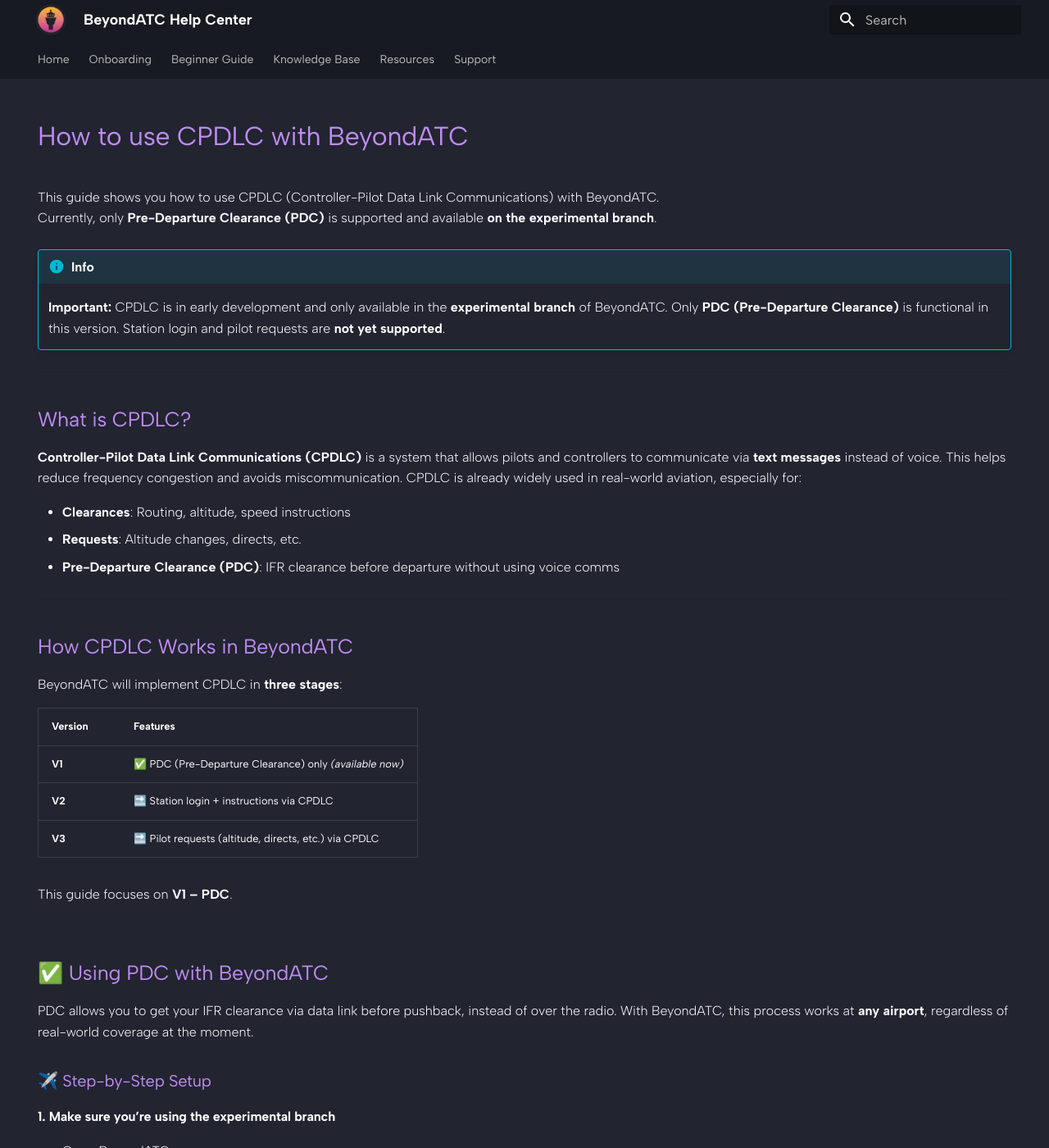
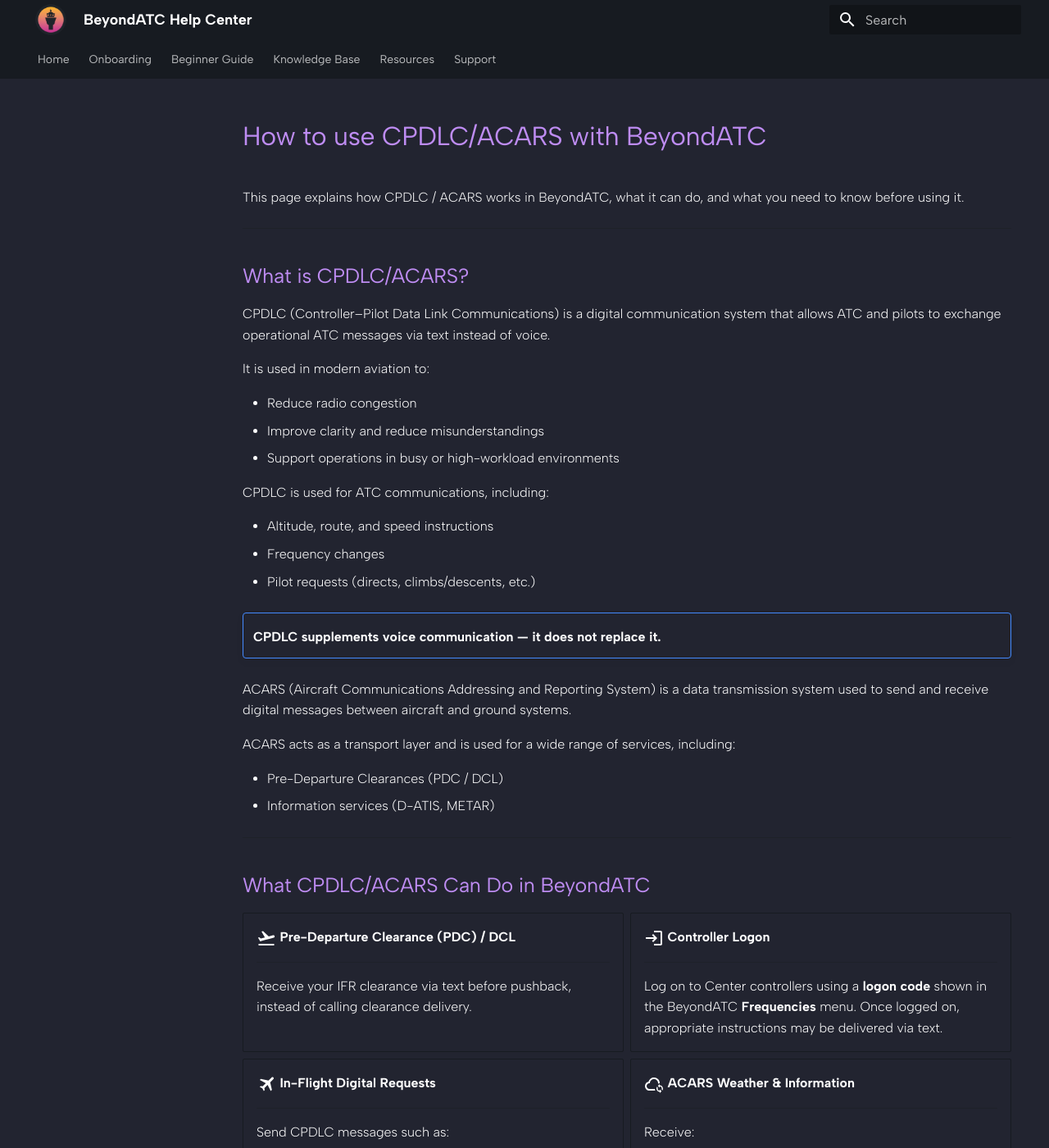
Before and after one commit to BeyondATC/BeyondATC_Wiki, an MkDocs documentation site: the page built from docs/knowledge-base/cpdlc.md, in a window 1280 px wide and 1400 px high. Shown: the whole window at 82% size. Built offline with MkDocs 1.6.1 and Material for MkDocs 9.7.7, drawn with Linux system fonts in a browser that asks for light colours; some of the changed text lies outside the part shown.

```diff
--- a/docs/knowledge-base/cpdlc.md
+++ b/docs/knowledge-base/cpdlc.md
@@ -1,123 +1,189 @@
 ---
-hide:
-  - navigation
-  - toc
-
 og_image: https://wiki.beyondatc.net/assets/cards/card-cpdlc.png
-og_description: Learn how to use CPDLC with BeyondATC's experimental feature.
-description: Learn how to use CPDLC with BeyondATC's experimental feature.
+og_description: Learn how to use CPDLC with BeyondATC.
+description: Learn how to use CPDLC with BeyondATC.
 ---
 
-# How to use CPDLC with BeyondATC
+# How to use CPDLC/ACARS with BeyondATC
 
-This guide shows you how to use CPDLC (Controller-Pilot Data Link Communications) with BeyondATC.
-Currently, only **Pre-Departure Clearance (PDC)** is supported and available **on the experimental branch**.
-
-!!! info
-    **Important:** CPDLC is in early development and only available in the **experimental branch** of BeyondATC. Only **PDC (Pre-Departure Clearance)** is functional in this version. Station login and pilot requests are **not yet supported**.
+This page explains how CPDLC / ACARS works in BeyondATC, what it can do, and what you need to know before using it.
 
 ---
 
-## What is CPDLC?
+## What is CPDLC/ACARS?
 
-**Controller-Pilot Data Link Communications (CPDLC)** is a system that allows pilots and controllers to communicate via **text messages** instead of voice. This helps reduce frequency congestion and avoids miscommunication. CPDLC is already widely used in real-world aviation, especially for:
+CPDLC (Controller–Pilot Data Link Communications) is a digital communication system that allows ATC and pilots to exchange operational ATC messages via text instead of voice.
 
-- **Clearances**: Routing, altitude, speed instructions
-- **Requests**: Altitude changes, directs, etc.
-- **Pre-Departure Clearance (PDC)**: IFR clearance before departure without using voice comms
+It is used in modern aviation to:
+
+- Reduce radio congestion
+- Improve clarity and reduce misunderstandings
+- Support operations in busy or high-workload environments
+
+CPDLC is used for ATC communications, including:
+
+- Altitude, route, and speed instructions
+- Frequency changes
+- Pilot requests (directs, climbs/descents, etc.)
+
+!!! note ""
+    **CPDLC supplements voice communication — it does not replace it.**
+
+ACARS (Aircraft Communications Addressing and Reporting System) is a data transmission system used to send and receive digital messages between aircraft and ground systems.
+
+ACARS acts as a transport layer and is used for a wide range of services, including:
+
+- Pre-Departure Clearances (PDC / DCL)
+- Information services (D-ATIS, METAR)
 
 ---
 
-## How CPDLC Works in BeyondATC
+## What CPDLC/ACARS Can Do in BeyondATC
 
-BeyondATC will implement CPDLC in **three stages**:
+<div class="grid cards" markdown>
 
-| Version | Features |
-|--------|----------|
-| **V1** | ✅ PDC (Pre-Departure Clearance) only *(available now)* |
-| **V2** | 🔜 Station login + instructions via CPDLC |
-| **V3** | 🔜 Pilot requests (altitude, directs, etc.) via CPDLC |
+-   :material-airplane-takeoff:{ .lg .middle } **Pre-Departure Clearance (PDC) / DCL**
 
-This guide focuses on **V1 – PDC**.
+    ---
+
+    Receive your IFR clearance via text before pushback, instead of calling clearance delivery.
+
+-   :material-login:{ .lg .middle } **Controller Logon**
+
+    ---
+
+    Log on to Center controllers using a **logon code** shown in the BeyondATC **Frequencies** menu. Once logged on, appropriate instructions may be delivered via text.
+
+-   :material-airplane:{ .lg .middle } **In-Flight Digital Requests**
+
+    ---
+
+    Send CPDLC messages such as:
+
+    - Altitude change requests
+    - Direct-to waypoint requests
+
+    ATC replies using CPDLC when appropriate.
+
+-   :material-cloud-sync-outline:{ .lg .middle } **ACARS Weather & Information**
+
+    ---
+
+    Receive:
+
+    - **D-ATIS**
+    - **METAR**
+
+</div>
 
 ---
 
-## ✅ Using PDC with BeyondATC
+## Important Notes and Limitations
 
-PDC allows you to get your IFR clearance via data link before pushback, instead of over the radio. With BeyondATC, this process works at **any airport**, regardless of real-world coverage at the moment.
+### Aircraft Must Support BeyondATC CPDLC/ACARS
 
-### ✈️ Step-by-Step Setup
+BeyondATC's CPDLC/ACARS system requires **aircraft developers** to implement support.
+It is **not** plug-and-play.
 
-#### 1. **Make sure you’re using the experimental branch**
+**Supported aircraft:**
 
-- Open BeyondATC
-- Look at the bottom-left corner. If it says **EA**, go to your account tab and **enable Experimental Branch**.
+Natively supported:
 
-#### 2. **Create your flight plan**
+- Fenix A319 / A320 / A321
+- FlyByWire A320
+- FSLabs A320 / A321
+- iniBuilds A340 / A350
+- Headwinds A330
+- Fly the Maddog X MD-82 / MD-83 / MD-88
 
-- Generate your flight as usual via **Simbrief**.
+Supported with an additional addon:
 
-#### 3. **Connect to BeyondATC**
+- Asobo Citation Longitude ([Garmin 3000/5000 CPDLC and Simbrief](https://flightsim.to/file/98506/garmin-3000-5000-cpdlc-and-simbrief))
+- Asobo Daher TBM9 ([Garmin 3000/5000 CPDLC and Simbrief](https://flightsim.to/file/98506/garmin-3000-5000-cpdlc-and-simbrief))
+- Liv2Air Cj3+ ([Garmin 3000/5000 CPDLC and Simbrief](https://flightsim.to/file/98506/garmin-3000-5000-cpdlc-and-simbrief))
+- Asobo Cirrus Vision Jet MSFS 2024 ([Garmin 3000/5000 CPDLC and Simbrief](https://flightsim.to/file/98506/garmin-3000-5000-cpdlc-and-simbrief))
 
-- Launch BeyondATC and connect as you normally would.
+*Please note that this list might not be exhaustive. Check your aircraft addon if BeyondATC is listed as a CPDLC/ACARS provider. Let us know if any addon is missing!*
 
-#### 4. **Enable BeyondATC CPDLC in your aircraft**
+If your aircraft does not list BeyondATC as a CPDLC/ACARS provider, CPDLC will **not work**.
 
-In your aircraft’s **ACARS settings**, choose **BeyondATC** as the CPDLC/ACARS provider.
+Aircraft developers can contact us to get all information about integrating BeyondATC in their aircraft systems on this email address:
+📧 **support@beyondatc.net**
 
-**Supported aircraft (as of now):**
+### ACARS Weather support is Early-Stage
 
-- Fenix Simulations A319 / A320 / A321
-- iniBuilds A350
-- Fly the Maddog X MD–82 / MD–83 / MD–88
-
-#### 5. **Set up your aircraft’s FMC/MCDU**
-
-Before sending the PDC request:
-
-- Your flight plan should be **loaded into the FMS/MCDU**
-- Make sure your **callsign** and **route** match your Simbrief flight
-
-#### 6. **Submit the PDC Request**
-
-In your aircraft’s CPDLC interface:
-
-- Go to the **PDC Request** page
-- Fill in:
-    - **Gate number**
-    - **ATIS ID** (e.g., "D", from ATIS info Delta)
-    - **Station** (ICAO code of departure airport, e.g., KJFK)
-- Send the request
-
-Then:
-
-- Wait for the **ATC response** (it may take a few seconds)
-- Once you receive your clearance, **read it carefully**
-- Send back **WILCO** to acknowledge
-- ATC will confirm you're **IFR cleared** – you're now ready to push and start!
+Developers need time to add support for D-ATIS and METAR retrieval via BeyondATC's ACARS system. Please wait until the aircraft developers have released the update to take advantage of this new feature.
 
 ---
 
-## Specific tutorials by aircraft
+## General Setup Flow (applies to all aircraft)
 
-### Fenix Simulation
+Each aircraft has its own menus, but the overall process is the same:
 
-<iframe width="560" height="315" src="https://www.youtube.com/embed/boZbAfJdq6A?si=UO3cmrDQ5HdDUFjg" title="YouTube video player" frameborder="0" allow="accelerometer; autoplay; clipboard-write; encrypted-media; gyroscope; picture-in-picture; web-share" referrerpolicy="strict-origin-when-cross-origin" allowfullscreen></iframe>
-*Video made by our Community Mentor jason_91*
+### 1. Select BeyondATC as CPDLC/ACARS Provider
+
+In your aircraft's ACARS or CPDLC settings, choose **BeyondATC**. This setting is either in the aircraft external app or in the EFB/aircraft system
+
+### 2. Load your flight plan
+
+Load your flight plan into both BeyondATC and your aircraft's FMS/MCDU. Make sure all information in the FMS/MCDU is correct according to your flight plan (callsign and route).
+
+### 3. Request PDC
+
+Find the PDC / Departure request page in your aircraft system and fill in the following information
+
+- Gate number
+- ATIS ID (you should listen to ATIS before requesting clearance)
+- Station (ICAO code of the departure airport, e.g. KJFK)
+
+You will then be able to send the request and receive your clearance. Acknowledge it by sending back WILCO. ATC will confirm your departure clearance.
+
+!!! info
+    Messages through CPDLC/ACARS can take up to 40 seconds for messages to be sent and received as this is not an instant system.
+
+### 4. Logon to center
+
+Once you have departed, you will be able to logon to a center ATC.
+
+- Identify the correct logon code for your FIR by checking the frequencies tab in BeyondATC. The logon code is available just below the center frequency.
+- Open the ATC menu and find the connection/notification page
+- Enter the center's logon code and notify
+- ATC will then confirm by accepting the logon
+
+You'll start to see appropriate CPDLC instructions be sent over text instead of voice.
+
+### 5. Receive, respond and make requests via CPDLC
+
+#### Handoffs
+
+You will receive handoffs instructions via CPDLC. Make sure to update the frequency and the logon code if you don't have auto-tune on. When joining a new frequency, you are expected to check in via voice (the instruction is CONTACT and not MONITOR).
+
+#### Direct-to
+
+You can request a direct-to via CPDLC. Find the request page in the ATC menu and fill the direct-to field with the wanted fix.
+
+#### Altitude change
+
+You can change your cruise altitude via CPDLC.
+
+Aircraft-specific guides will show exact steps and menus. Find the request page in the ATC menu and fill the altitude you want to request.
 
 ---
 
-## 🔧 Developer Integration
+## Developer Integration
 
-Aircraft developers who want to support BeyondATC’s CPDLC system can contact us at:
+Aircraft developers can integrate BeyondATC's CPDLC/ACARS by contacting us at:
+
 📧 **support@beyondatc.net**
-
-We aim to keep integration simple and offer direct support to developers.
 
 ---
 
-## 🐞 Feedback & Bugs
+## Aircraft-Specific Tutorials
 
-CPDLC is still in **active development**. Expect occasional bugs or limitations.
-To report issues or give feedback, visit our community thread:
-🔗 [CPDLC Feedback on Discord](https://discord.com/channels/1082413096045391915/1401551261266084010)
+Here are the dedicated tutorials available:
+
+- [Fenix A320 Family](cpdlc-a320fenix.md)
+- iniBuilds A350 (work-in-progress)
+
+!!! info
+    More tutorials and details are coming as this is currently a work-in-progress. Thank you for your patience.
--- a/docs/stylesheets/extra.css
+++ b/docs/stylesheets/extra.css
@@ -91,6 +91,12 @@
 
 .md-search-result__meta {
   background-color: var(--md-primary-fg-color);
+}
+
+/* grid */
+
+.grid.cards>ul>li {
+  border: .05rem solid var(--md-primary-fg-color) !important;
 }
 
 /* Mobile Menu fix */
```
